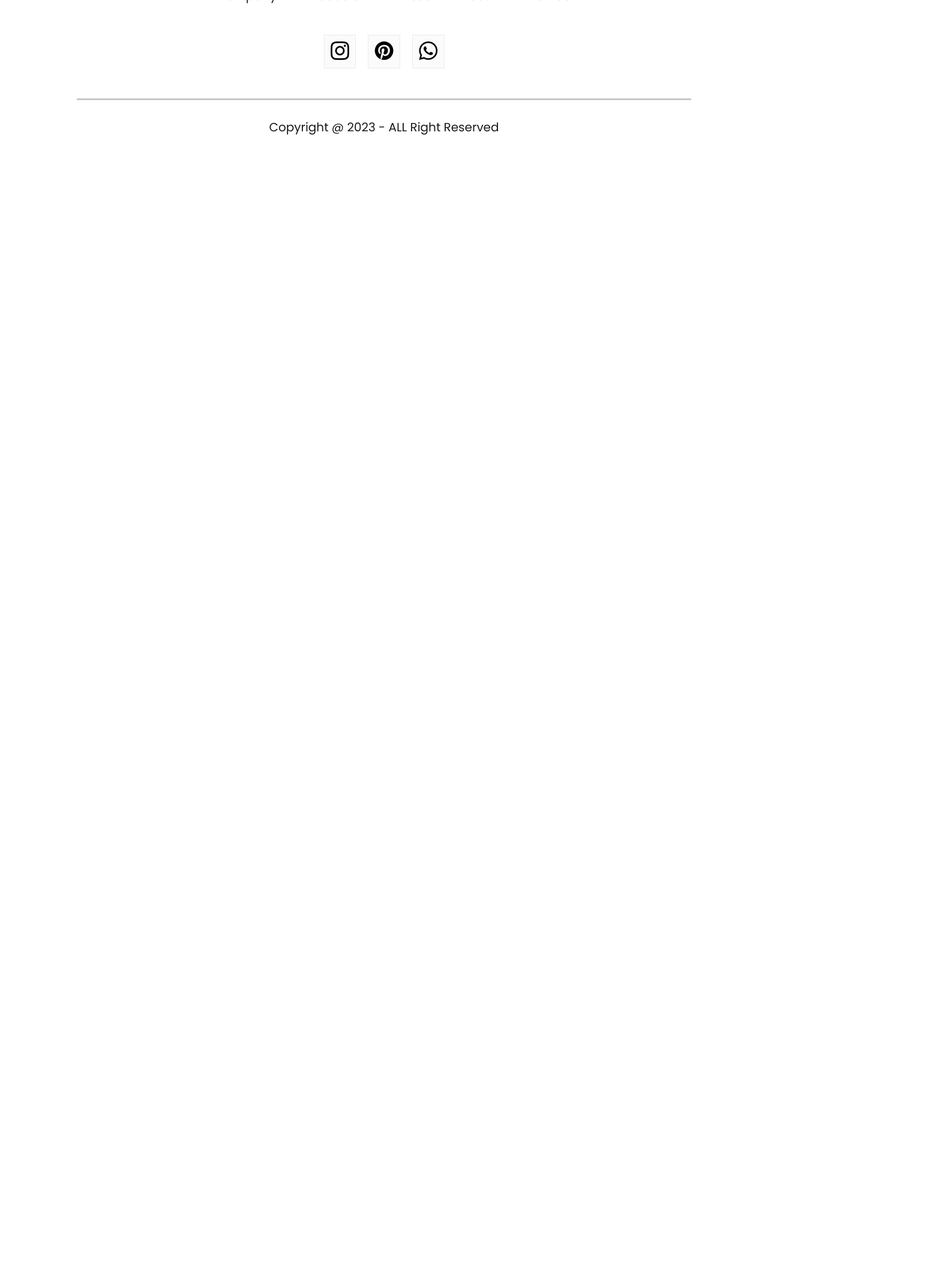
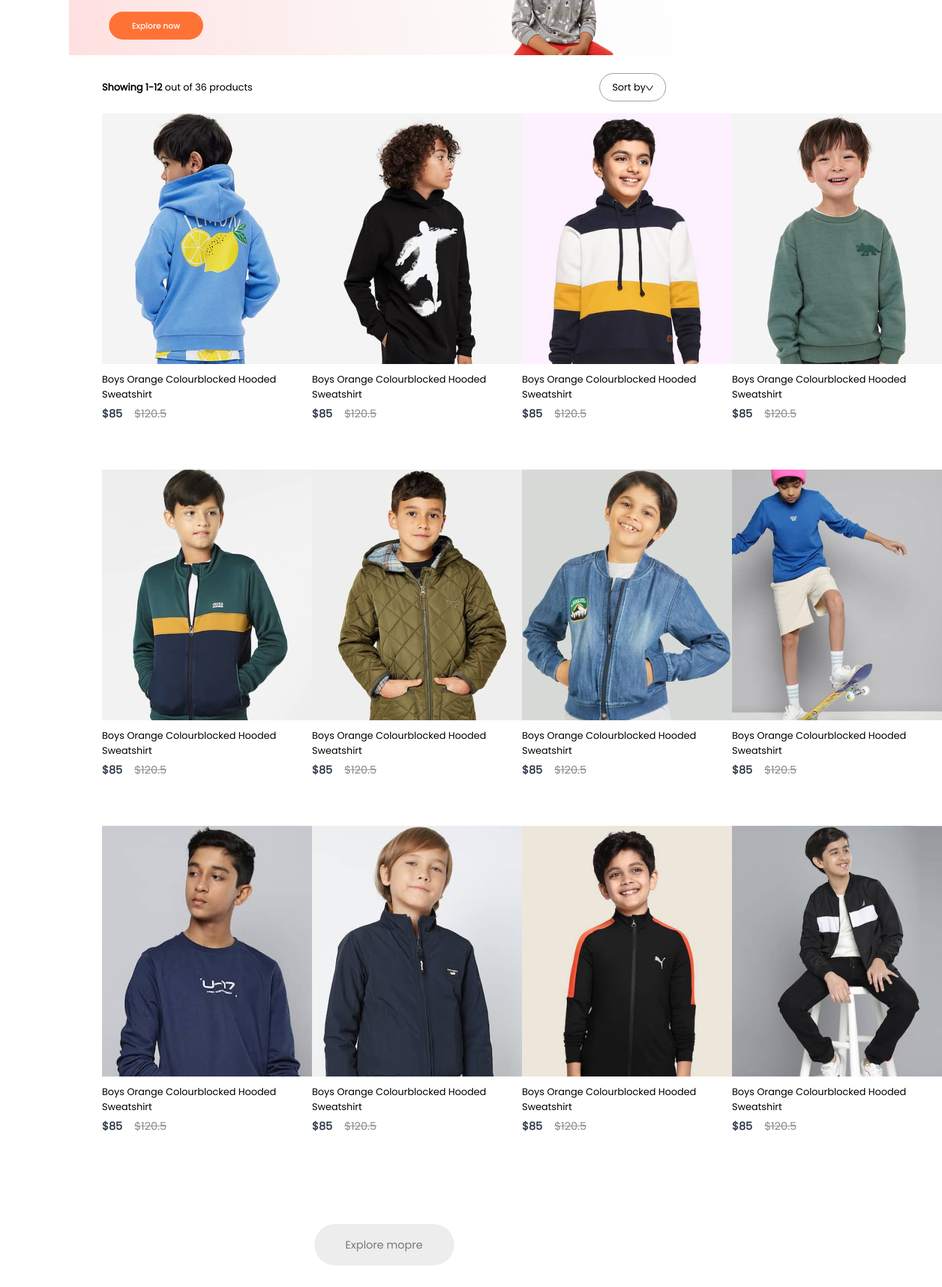
Before and after one commit to hungvu301999/sells, a React (Create React App) app: page /kids in a window 1280 px wide. Shown: the part 260-2406 px from the top of the page at 60% size, 1570 px wide, since content can reach past the window. Before the commit the page ends 800 px from the top, so only its background shows below. Built offline with nearby package versions, Linux system fonts and the light colour scheme.

Commit message:
ShopCategory page

```diff
--- a/src/App.js
+++ b/src/App.js
@@ -7,6 +7,10 @@
 import Cart from './Pages/Cart';
 import Shop from './Pages/Shop';
 import Footer from './Components/Footer/Footer';
+import men_banner from '~/Components/Assets/banner_mens.png';
+import women_banner from '~/Components/Assets/banner_women.png';
+import kid_banner from '~/Components/Assets/banner_kids.png';
+
 function App() {
     return (
         <div>
@@ -14,9 +18,9 @@
                 <Navbar />
                 <Routes>
                     <Route path="/" element={<Shop />} />
-                    <Route path="/mens" element={<ShopCategory category="men" />} />
-                    <Route path="/womens" element={<ShopCategory category="women" />} />
-                    <Route path="/kids" element={<ShopCategory category="kid" />} />
+                    <Route path="/mens" element={<ShopCategory category="men" banner={men_banner} />} />
+                    <Route path="/womens" element={<ShopCategory category="women" banner={women_banner} />} />
+                    <Route path="/kids" element={<ShopCategory category="kid" banner={kid_banner} />} />
                     <Route path="/product" element={<Product />}>
                         <Route path="/product/:productId" element={<Product />} />
                     </Route>
--- /dev/null
+++ b/src/Context/ShopContext.jsx
@@ -0,0 +1,11 @@
+import React, { createContext } from 'react';
+import all_product from '~/Components/Assets/all_product';
+
+export const ShopContext = createContext(null);
+
+const ShopContextProvider = (props) => {
+    const contextValue = { all_product };
+    return <ShopContext.Provider value={contextValue}>{props.children}</ShopContext.Provider>;
+};
+
+export default ShopContextProvider;
--- /dev/null
+++ b/src/Pages/CSS/ShopCategory.css
@@ -0,0 +1,38 @@
+.shopcategory-banner {
+    display: block;
+    margin: 30px auto;
+    width: 82%;
+}
+.shopcategory-indexSort {
+    display: flex;
+    margin: 0px 170px;
+    justify-content: space-between;
+    align-items: center;
+}
+.shopcategory-indexSort p span {
+    font-weight: 600;
+}
+.shopcategory-sort {
+    padding: 10px 20px;
+    border-radius: 40px;
+    border: 1px solid #888;
+}
+.shopcategory-products {
+    margin: 20px 170px;
+    display: grid;
+    grid-template-columns: 1fr 1fr 1fr 1fr;
+    row-gap: 80px;
+}
+.shopcategory-loadmore {
+    display: flex;
+    justify-content: center;
+    align-items: center;
+    margin: 150px auto;
+    width: 233px;
+    height: 69px;
+    border-radius: 75px;
+    background: #ededed;
+    color: #787878;
+    font-size: 18px;
+    font-weight: 500;
+}
--- a/src/Pages/ShopCategory.jsx
+++ b/src/Pages/ShopCategory.jsx
@@ -1,7 +1,43 @@
-import React from 'react';
+import React, { useContext } from 'react';
+import './CSS/ShopCategory.css';
+import { ShopContext } from '~/Context/ShopContext';
+import dropdown_icon from '~/Components/Assets/dropdown_icon.png';
+import Item from '~/Components/Item/Item';
 
-const ShopCategory = () => {
-    return <div></div>;
+const ShopCategory = (props) => {
+    const { all_product } = useContext(ShopContext);
+    return (
+        <div className="shop-category">
+            <img className="shopcategory-banner" src={props.banner} alt="" />
+            <div className="shopcategory-indexSort">
+                <p>
+                    <span>Showing 1-12 </span>
+                    out of 36 products
+                </p>
+                <div className="shopcategory-sort">
+                    Sort by
+                    <img src={dropdown_icon} alt="" />
+                </div>
+            </div>
+            <div className="shopcategory-products">
+                {all_product.map((item, index) => {
+                    if (props.category === item.category) {
+                        return (
+                            <Item
+                                key={index}
+                                id={item.id}
+                                name={item.name}
+                                image={item.image}
+                                new_price={item.new_price}
+                                old_price={item.old_price}
+                            />
+                        );
+                    } else return null;
+                })}
+            </div>
+            <div className="shopcategory-loadmore">Explore mopre</div>
+        </div>
+    );
 };
 
 export default ShopCategory;
--- a/src/index.js
+++ b/src/index.js
@@ -3,11 +3,14 @@
 import './index.css';
 import App from './App';
 import reportWebVitals from './reportWebVitals';
+import ShopContextProvider from './Context/ShopContext';
 
 const root = ReactDOM.createRoot(document.getElementById('root'));
 root.render(
     <React.StrictMode>
-        <App />
+        <ShopContextProvider>
+            <App />
+        </ShopContextProvider>
     </React.StrictMode>,
 );
 
```
